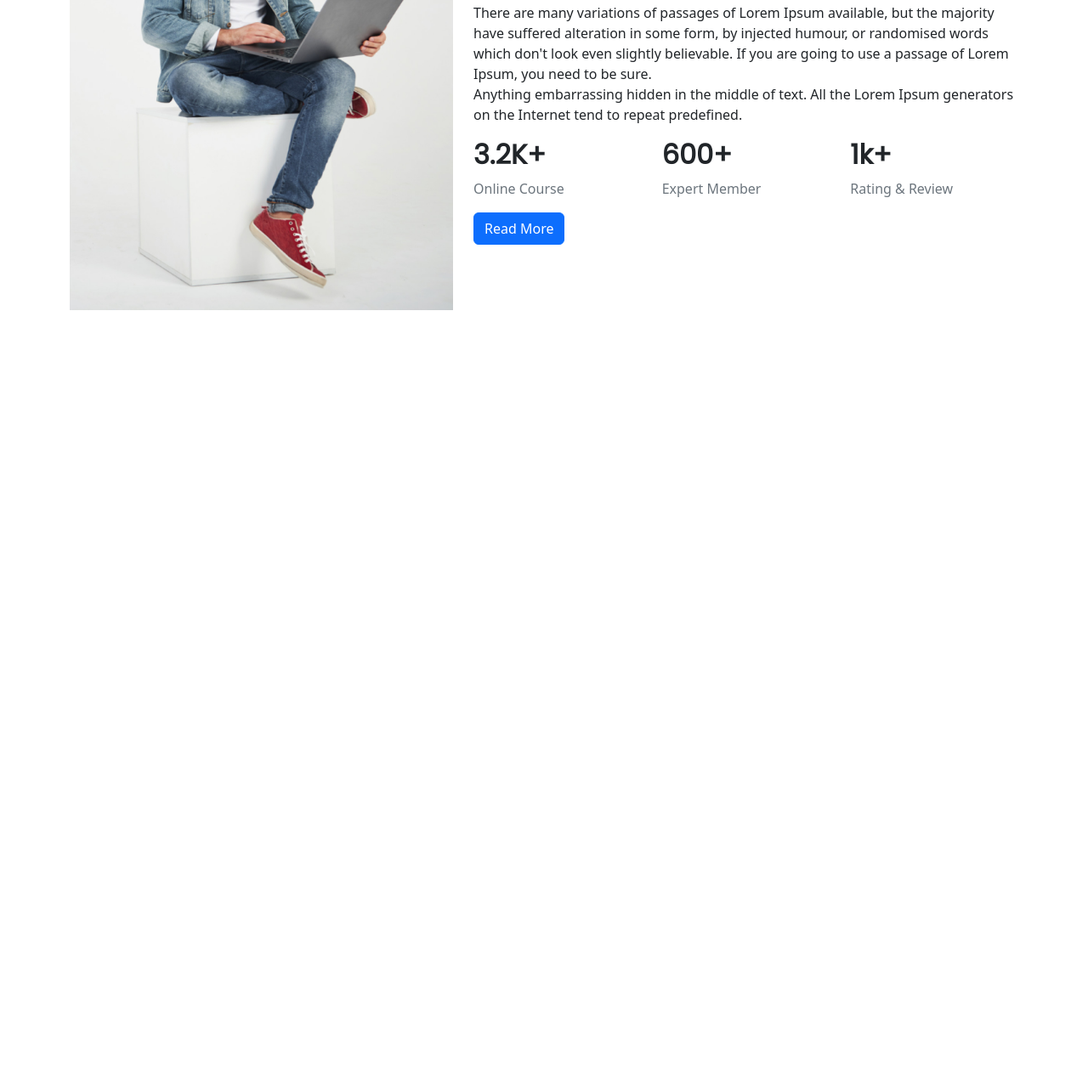
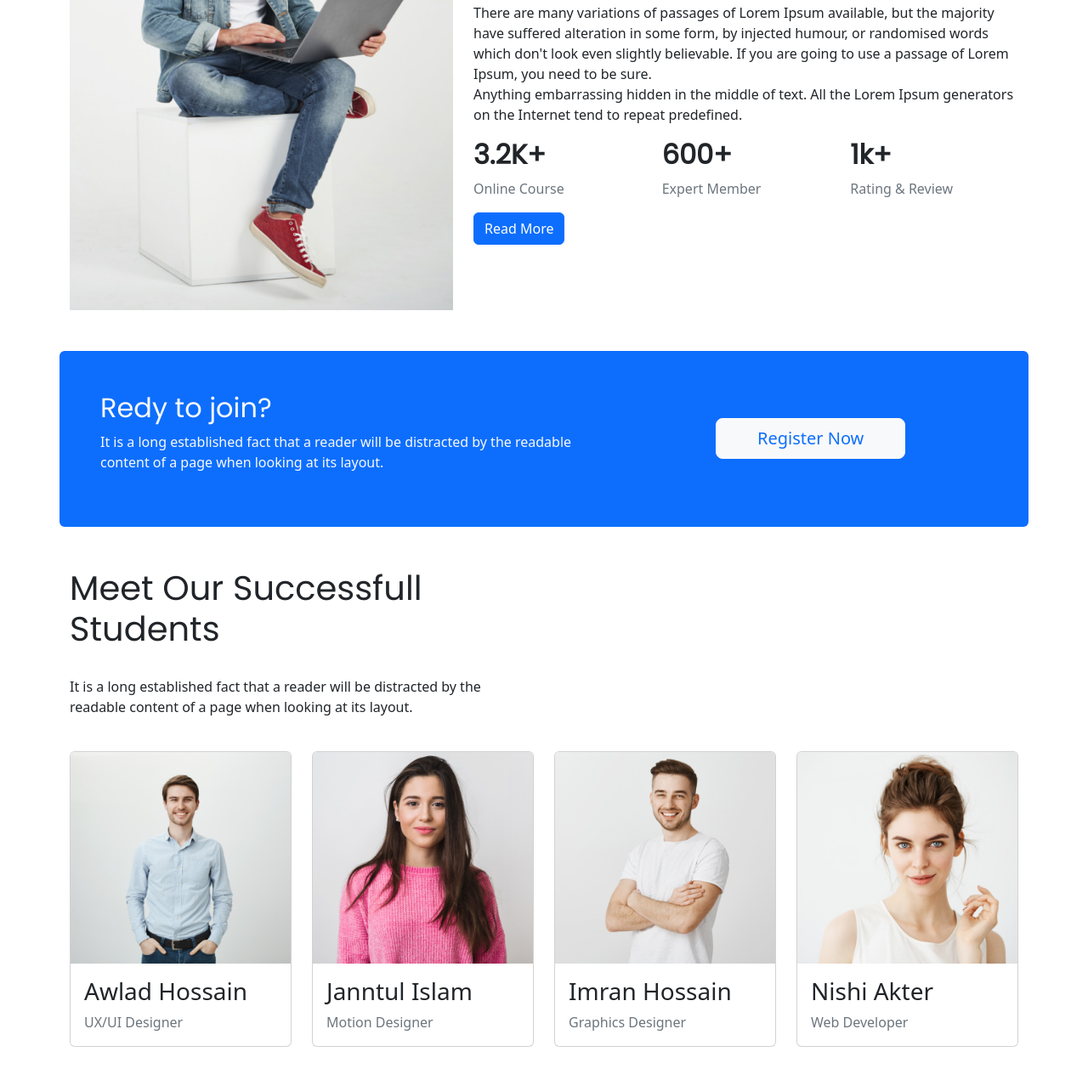
Before and after one commit to absoftlab99/digital-education, a plain HTML site: page index.html in a window 1280 px wide. Shown: the part 1878-3149 px from the top of the page at 85% size. Before the commit the page ends 2243 px from the top, so only its background shows below. Drawn offline with nearby package versions, Linux system fonts and the light colour scheme.

Commit message:
cta section and student section completed

```diff
--- a/index.html
+++ b/index.html
@@ -208,6 +208,57 @@
         </div>
       </section>
       <!-- optional section end -->
+
+      <!-- call to action section start -->
+    <section class="container d-none d-lg-block my-5">
+      <div class="row bg-primary rounded  d-plex flex-row align-items-center">
+        <div class="col-7 p-5 ">
+          <h2 class="ff-poppins text-light">Redy to join?</h2>
+          <p class="text-light">It is a long established fact that a reader will be distracted by the readable content of a page when looking at its layout.</p>
+        </div>
+        <div class="col-4 offset-1">
+          <button class="btn btn-light text-primary px-5 btn-lg">Register Now</button>
+        </div>
+      </div>
+    </section>
+    <!-- call to action section end -->
+
+    <!-- student section start -->
+    <section class="container my-5">
+      <div class="row g-4">
+        <h1 class="ff-poppins">Meet Our Successfull<br>Students</h1>
+        <p>It is a long established fact that a reader will be distracted by the <br> readable content of a page when looking at its layout.</p>
+        <div class="col-sm-12 col-md-6 col-lg-3">
+          <div class="card h-100">
+            <img class="card-img-top" src="./images/student/student-1.png" alt="">
+            <h3 class="card-title ps-3 pt-3">Awlad Hossain</h3>
+            <p class="card-text text-secondary ps-3 pb-3">UX/UI Designer</p>
+          </div>
+        </div>
+        <div class="col-sm-12 col-md-6 col-lg-3">
+          <div class="card h-100">
+            <img class="card-img-top" src="./images/student/student-2.png" alt="">
+            <h3 class="card-title ps-3 pt-3">Janntul Islam</h3>
+            <p class="card-text text-secondary ps-3 pb-3">Motion Designer</p>
+          </div>
+        </div>
+        <div class="col-sm-12 col-md-6 col-lg-3">
+          <div class="card h-100">
+            <img class="card-img-top" src="./images/student/student-3.png" alt="">
+            <h3 class="card-title ps-3 pt-3">Imran Hossain</h3>
+            <p class="card-text text-secondary ps-3 pb-3">Graphics Designer</p>
+          </div>
+        </div>
+        <div class="col-sm-12 col-md-6 col-lg-3">
+          <div class="card h-100">
+            <img class="card-img-top" src="./images/student/student-4.png" alt="">
+            <h3 class="card-title ps-3 pt-3">Nishi Akter</h3>
+            <p class="card-text text-secondary ps-3 pb-3">Web Developer</p>
+          </div>
+        </div>
+      </div>
+    </section>
+    <!-- student section end -->
     </main>
 
     <!-- boostrap script cdn -->
```
